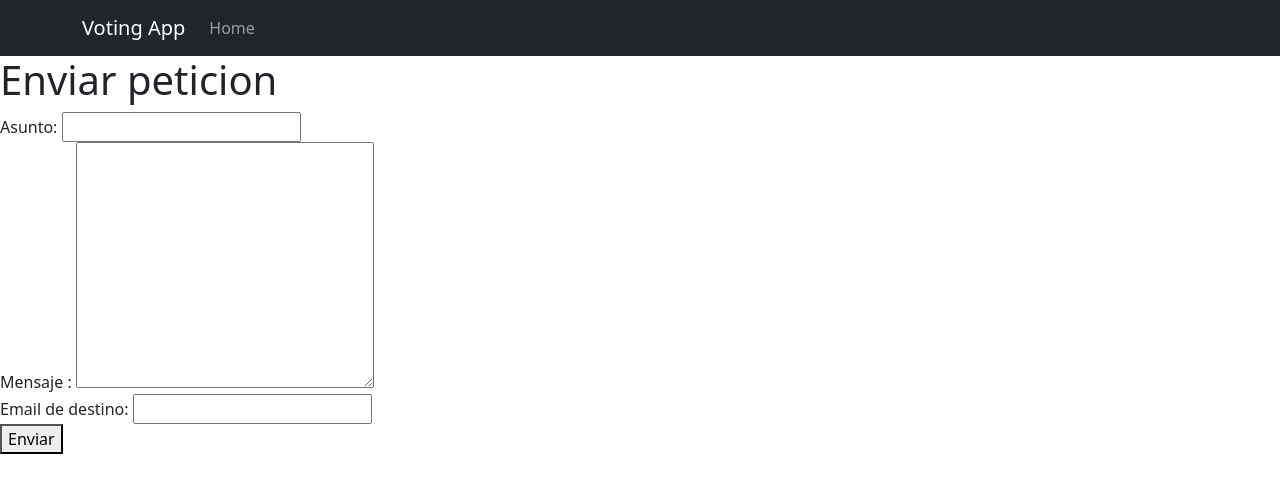
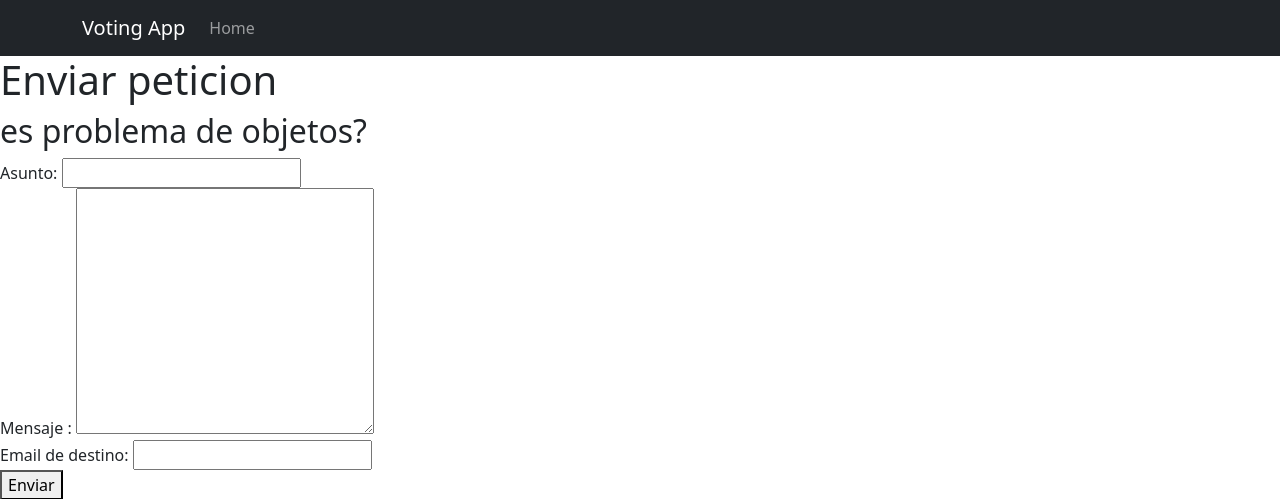
Before and after one commit to jm-olave/tienda_musica, a Django app: page /email/ in a window 1280 px wide. Shown: the top 499 px of the page. Run offline with Django 4.2, Linux system fonts and the light colour scheme; parts of the project's set-up code (start-up, migrations or seed data) failed here and were passed over.

Commit message:
revisar si es acceso a oobjetos

```diff
--- a/tienda_gestion/templates/tienda_gestion/contacto.html
+++ b/tienda_gestion/templates/tienda_gestion/contacto.html
@@ -34,7 +34,7 @@
         </div>
       </nav>
     <h1> Enviar peticion</h1>
-
+      <h2>{{contexto}}</h2>
     <form method="post">
         {% csrf_token%}
         <label for="encabezado">Asunto:</label>
--- a/tienda_gestion/views.py
+++ b/tienda_gestion/views.py
@@ -57,7 +57,7 @@ def enviar_correo(request):
             remitente = settings.EMAIL_HOST_USER
             recipiente_lista = [recipiente]
             EmailMessage(encabezado, mensaje, remitente, recipiente_lista, connection=conexion).send()
-    return render(request, 'tienda_gestion/contacto.html')
+    return render(request, 'tienda_gestion/contacto.html', {'contexto': "es problema de objetos?"})
 
 
 # metodo de archivo
```
